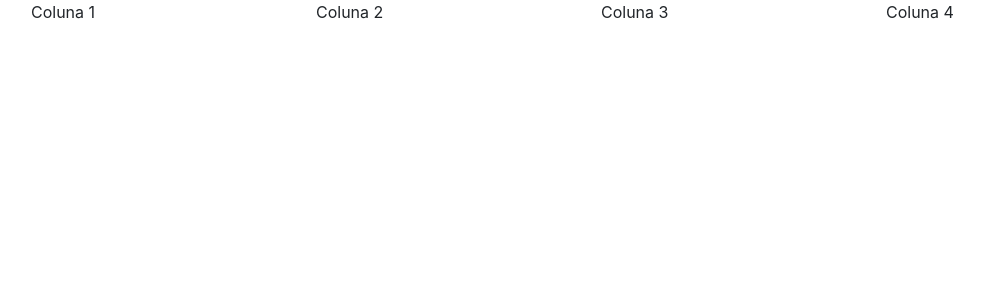
After one commit to Mariaaaaaahn/projeto6, a PHP site: page /bootstrap.html in a window 1280 px wide. The commit adds this page. Shown: the top 300 px of the page, without its empty margins (54-1038 px from the left). Run offline with PHP 8.4, Linux system fonts and the light colour scheme.

Commit message:
coisa chata

```diff
--- a/Altera_agenda.php
+++ b/Altera_agenda.php
@@ -14,7 +14,7 @@ $row = mysqli_fetch_array($result);
     <meta http-equiv="X-UA-Compatible" content="IE=edge">
     <meta name="viewport" content="width=device-width, initial-scale=1.0">
     <title>Alterar Dados</title>
-    <link rel="stylesheet" type="text/css" href="../css/estiloAltera/estilo.css" media="screen" />
+    <link 0 ="stylesheet" type="text/css" href="../css/estiloAltera/estilo.css" media="screen" />
 
 </head>
 
--- /dev/null
+++ b/bootstrap.html
@@ -0,0 +1,20 @@
+<!DOCTYPE html>
+<html lang="en">
+<head>
+    <meta charset="UTF-8">
+    <meta http-equiv="X-UA-Compatible" content="IE=edge">
+    <meta name="viewport" content="width=device-width, initial-scale=1.0">
+    <link rel="stylesheet" href="https://stackpath.bootstrapcdn.com/bootstrap/4.1.3/css/bootstrap.min.css" integrity="sha384-MCw98/SFnGE8fJT3GXwEOngsV7Zt27NXFoaoApmYm81iuXoPkFOJwJ8ERdknLPMO" crossorigin="anonymous">
+    <title>Document</title>
+</head>
+<body>
+    <div class="container">
+        <div class="row">
+            <div class="col-6 col-md-4 col-lg-3">Coluna 1</div>
+            <div class="col-6 col-md-4 col-lg-3">Coluna 2</div>
+            <div class="col-6 col-md-4 col-lg-3">Coluna 3</div>
+            <div class="col-6 col-md-4 col-lg-3">Coluna 4</div>
+        </div>
+    </div>
+</body>
+</html>
```
